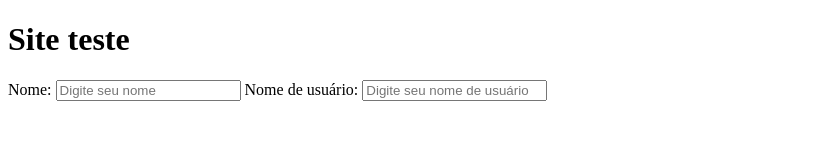
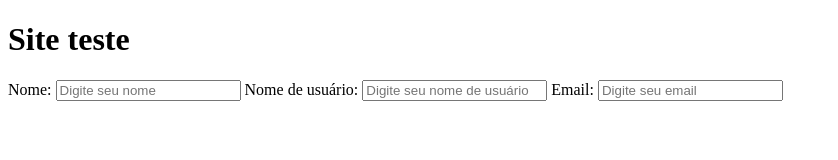
Before and after one commit to devfalcomer/site_teste, a plain HTML site: page index.html in a window 1280 px wide. Shown: the whole page, without its empty margins (0-838 px from the left). Drawn offline with Linux system fonts and the light colour scheme.

Commit message:
adicionando campo email

```diff
--- a/index.html
+++ b/index.html
@@ -1,17 +1,22 @@
 <!DOCTYPE html>
 <html lang="en">
+
 <head>
     <meta charset="UTF-8">
     <meta name="viewport" content="width=device-width, initial-scale=1.0">
     <title>Document</title>
 </head>
+
 <body>
     <h1>Site teste</h1>
     <form action="">
         <label for="">Nome:</label>
-            <input type="text" placeholder="Digite seu nome">
+        <input type="text" placeholder="Digite seu nome">
         <label for="">Nome de usuário:</label>
-            <input type="text" placeholder="Digite seu nome de usuário">
+        <input type="text" placeholder="Digite seu nome de usuário">
+        <label for="">Email: </label>
+        <input type="email" placeholder="Digite seu email">
     </form>
 </body>
+
 </html>
```
